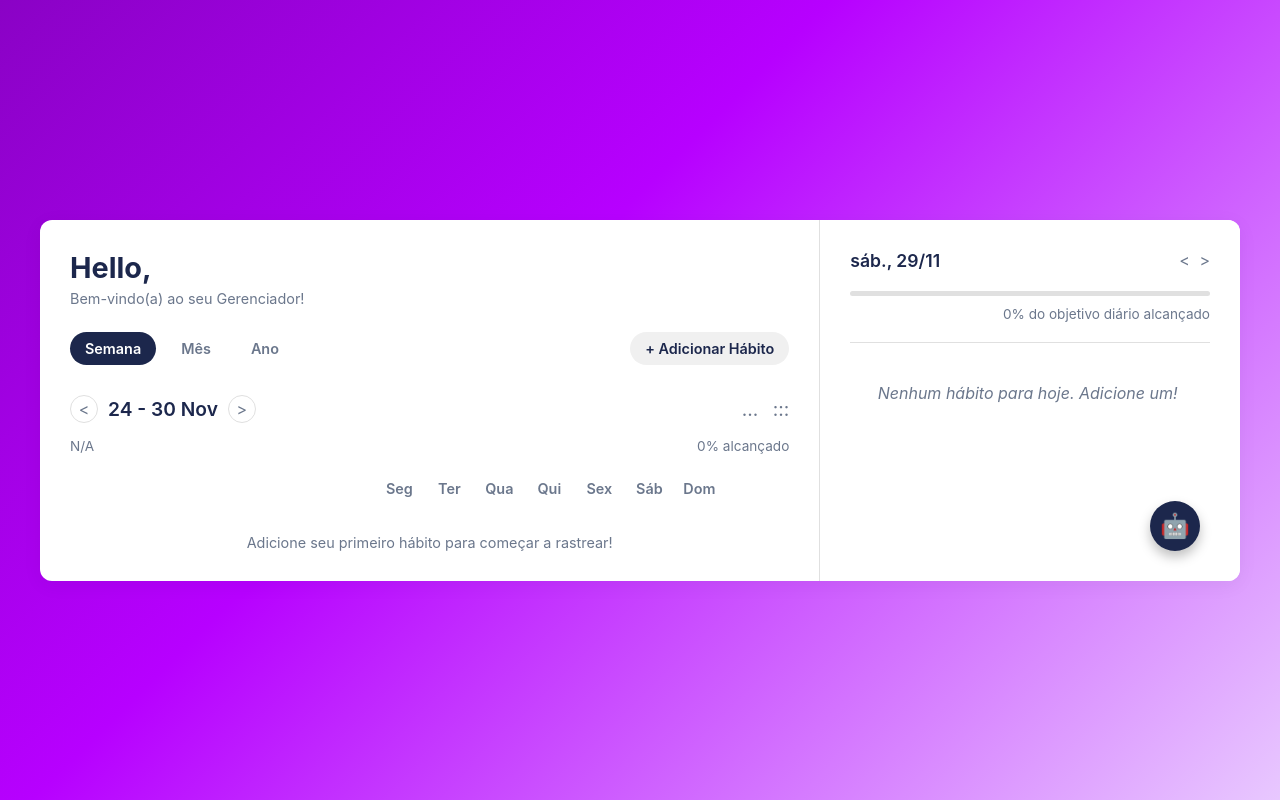
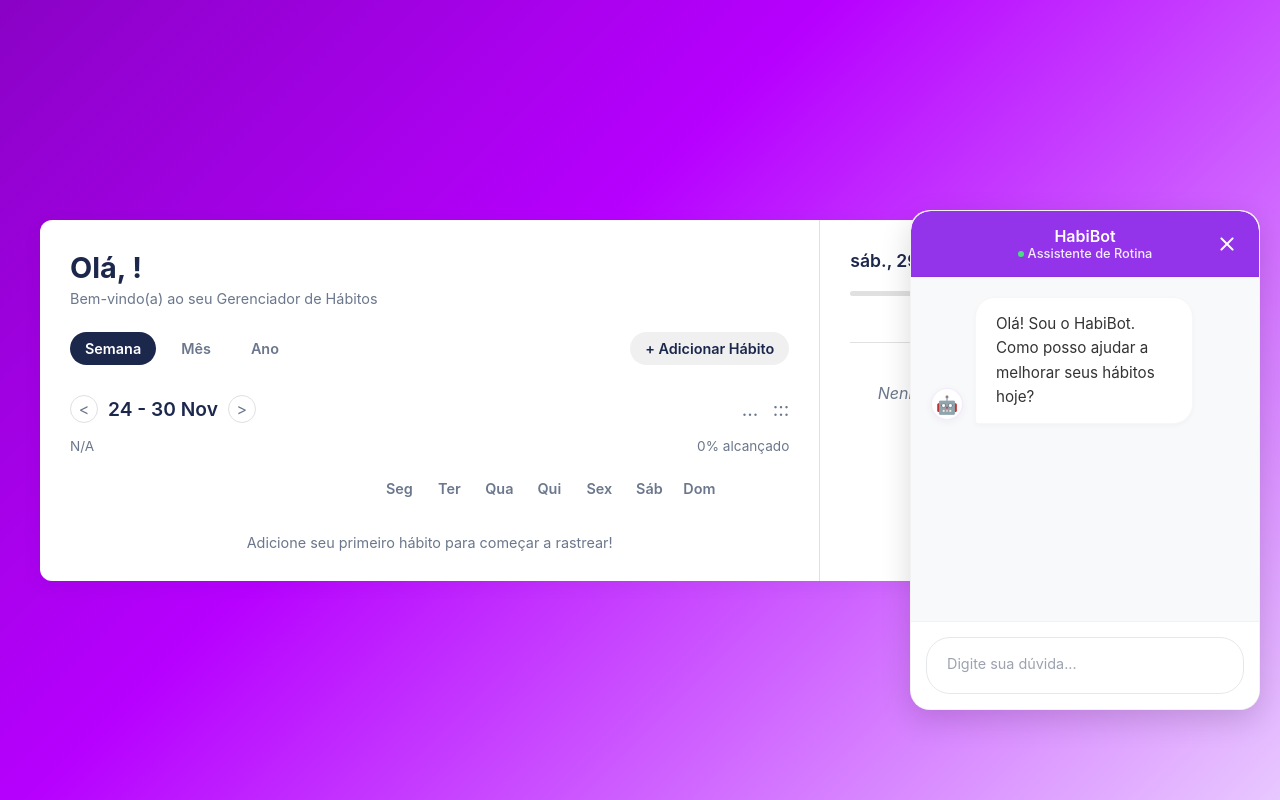
Before and after one commit to Ewerthon330/habit-manager, a plain HTML site: page frontend/pages/home.html in a window 1280 px wide. Both pictures are taken after a click on the button "Assistente de Hábitos". Drawn offline with nearby package versions, Linux system fonts and the light colour scheme.

Commit message:
Atualizado a página inicial e home. Chabot agora como Pop-Up

```diff
--- a/frontend/css/chatbot.css
+++ b/frontend/css/chatbot.css
@@ -1,13 +1,124 @@
 /* src/css/chatbot.css */
 
-body {
-    background: #eef0f5;
+/* src/css/chatbot.css */
+
+/* Popup Container */
+.chatbot-popup {
+    position: fixed;
+    bottom: 90px;
+    right: 20px;
+    width: 350px;
+    height: 500px;
+    background: #fff;
+    border-radius: 20px;
+    box-shadow: 0 10px 30px rgba(0, 0, 0, 0.15);
     display: flex;
     flex-direction: column;
-    height: 100dvh;
-    /* Better mobile support */
     overflow: hidden;
-    font-family: var(--font-main);
+    z-index: 1000;
+    opacity: 0;
+    pointer-events: none;
+    transform: translateY(20px);
+    transition: all 0.3s cubic-bezier(0.4, 0, 0.2, 1);
+    border: 1px solid rgba(0, 0, 0, 0.05);
+}
+
+.chatbot-popup.active {
+    opacity: 1;
+    pointer-events: all;
+    transform: translateY(0);
+}
+
+/* Header Adjustments */
+.chatbot-popup .chat-header {
+    position: relative;
+    padding: 15px;
+    background: var(--primary);
+    color: white;
+    border-radius: 20px 20px 0 0;
+}
+
+.chatbot-popup .bot-text h2 {
+    color: white;
+    font-size: 1rem;
+}
+
+.chatbot-popup .bot-text p {
+    color: rgba(255, 255, 255, 0.9);
+}
+
+.chatbot-popup .bot-text p::before {
+    background: #4ade80;
+}
+
+/* Close Button */
+.close-btn {
+    position: absolute;
+    right: 15px;
+    top: 50%;
+    transform: translateY(-50%);
+    background: transparent;
+    border: none;
+    color: white;
+    cursor: pointer;
+    padding: 5px;
+    border-radius: 50%;
+    display: flex;
+    align-items: center;
+    justify-content: center;
+    transition: background 0.2s;
+}
+
+.close-btn:hover {
+    background: rgba(255, 255, 255, 0.2);
+}
+
+/* Chat Container Adjustments */
+.chatbot-popup .chat-container {
+    padding: 20px;
+    padding-bottom: 110px;
+    /* Space for input */
+    background: #f8f9fa;
+    height: 100%;
+}
+
+/* Input Area Adjustments */
+.chatbot-popup .typing-container {
+    position: absolute;
+    bottom: 0;
+    left: 0;
+    width: 100%;
+    transform: none;
+    padding: 15px;
+    background: white;
+    border-top: 1px solid rgba(0, 0, 0, 0.05);
+}
+
+.chatbot-popup .typing-content {
+    box-shadow: none;
+    border: 1px solid #e5e7eb;
+    padding: 5px;
+}
+
+.chatbot-popup textarea {
+    height: 45px;
+    padding: 10px 40px 10px 15px;
+    font-size: 0.9rem;
+}
+
+/* Mobile Responsiveness */
+@media (max-width: 480px) {
+    .chatbot-popup {
+        width: 100%;
+        height: 100%;
+        bottom: 0;
+        right: 0;
+        border-radius: 0;
+    }
+
+    .chatbot-popup .chat-header {
+        border-radius: 0;
+    }
 }
 
 /* Scrollbar Styling */
@@ -280,7 +391,8 @@ textarea::-webkit-scrollbar {
 #send-btn {
     position: absolute;
     right: 8px;
-    bottom: 8px;
+    top: 50%;
+    transform: translateY(-50%) scale(0.8);
     background: var(--primary);
     color: white;
     border: none;
@@ -294,7 +406,6 @@ textarea::-webkit-scrollbar {
     transition: all 0.3s cubic-bezier(0.4, 0, 0.2, 1);
     visibility: hidden;
     opacity: 0;
-    transform: scale(0.8);
 }
 
 #send-btn span {
@@ -305,13 +416,13 @@ textarea::-webkit-scrollbar {
 
 #send-btn:hover {
     background: var(--primary-dark);
-    transform: scale(1.1);
+    transform: translateY(-50%) scale(1.1);
 }
 
 textarea:valid~#send-btn {
     visibility: visible;
     opacity: 1;
-    transform: scale(1);
+    transform: translateY(-50%) scale(1);
 }
 
 /* Typing Animation */
--- a/frontend/js/chatbot.js
+++ b/frontend/js/chatbot.js
@@ -1,6 +1,9 @@
 const chatInput = document.querySelector("#chat-input");
 const sendButton = document.querySelector("#send-btn");
 const chatContainer = document.querySelector(".chat-container");
+const chatbotPopup = document.querySelector(".chatbot-popup");
+const closeBtn = document.querySelector(".close-btn");
+const chatbotToggler = document.querySelector("#chatbot-toggler");
 
 let userText = null;
 // API Key removida por segurança (agora no backend)
@@ -106,3 +109,16 @@ chatInput.addEventListener("keydown", (e) => {
 });
 
 sendButton.addEventListener("click", handleOutgoingChat);
+
+// Popup Logic
+if (chatbotToggler) {
+    chatbotToggler.addEventListener("click", () => {
+        chatbotPopup.classList.toggle("active");
+    });
+}
+
+if (closeBtn) {
+    closeBtn.addEventListener("click", () => {
+        chatbotPopup.classList.remove("active");
+    });
+}
--- a/frontend/js/home.js
+++ b/frontend/js/home.js
@@ -291,11 +291,11 @@ function checkAndAddNewHabits() {
 // Pequena função para evitar injeção ao inserir nomes em innerHTML
 function escapeHtml(unsafe) {
     return String(unsafe)
-      .replace(/&/g, "&amp;")
-      .replace(/</g, "&lt;")
-      .replace(/>/g, "&gt;")
-      .replace(/"/g, "&quot;")
-      .replace(/'/g, "&#039;");
+        .replace(/&/g, "&amp;")
+        .replace(/</g, "&lt;")
+        .replace(/>/g, "&gt;")
+        .replace(/"/g, "&quot;")
+        .replace(/'/g, "&#039;");
 }
 
 // --- INICIALIZAÇÃO E RENDERIZAÇÃO PRINCIPAL ---
@@ -340,7 +340,7 @@ function safeAttachWeekNavHandlers() {
 
 // --- PRENCHIMENTO DO NOME DO USUÁRIO NO HEADER ---
 function readStoredUser() {
-    const raw = localStorage.getItem("currentUser") ?? sessionStorage.getItem("currentUser");
+    const raw = sessionStorage.getItem("user") ?? localStorage.getItem("user");
     if (!raw) return null;
 
     try {
--- a/frontend/pages/home.html
+++ b/frontend/pages/home.html
@@ -1,17 +1,23 @@
 <!DOCTYPE html>
 <html lang="pt-BR">
+
 <head>
     <meta charset="UTF-8">
     <meta name="viewport" content="width=device-width, initial-scale=1.0">
     <title>Gerenciador de Hábitos - Home</title>
+    <link rel="stylesheet" href="../css/global.css">
     <link rel="stylesheet" href="../css/home.css">
+    <link rel="stylesheet" href="../css/chatbot.css">
+    <link rel="stylesheet"
+        href="https://fonts.googleapis.com/css2?family=Material+Symbols+Rounded:opsz,wght,FILL,GRAD@24,400,0,0" />
 </head>
+
 <body>
     <div class="app-container">
         <div class="main-content">
             <header class="header">
-                <h1>Hello, <span id="userName"></span></h1>
-                <p id="time-to-bedtime">Bem-vindo(a) ao seu Gerenciador!</p>
+                <h1>Olá, <span id="userName"></span>!</h1>
+                <p id="time-to-bedtime">Bem-vindo(a) ao seu Gerenciador de Hábitos</p>
             </header>
 
             <nav class="time-nav">
@@ -19,7 +25,8 @@
                 <button class="nav-button">Mês</button>
                 <button class="nav-button">Ano</button>
 
-                <button class="add-habit-button" onclick="window.location.href='adicionarhabito.html'">+ Adicionar Hábito</button>
+                <button class="add-habit-button" onclick="window.location.href='add-habit.html'">+ Adicionar
+                    Hábito</button>
             </nav>
 
             <div class="week-selector">
@@ -74,14 +81,47 @@
                 <p class="placeholder">Nenhum hábito para hoje. Adicione um!</p>
             </div>
 
-            <button class="chatbot-button" title="Assistente de Hábitos">
+            <button class="chatbot-button" id="chatbot-toggler" title="Assistente de Hábitos">
                 🤖
             </button>
         </div>
     </div>
 
+    <!-- Chatbot Popup -->
+    <div class="chatbot-popup">
+        <header class="chat-header">
+            <div class="header-content">
+                <div class="bot-text">
+                    <h2>HabiBot</h2>
+                    <p>Assistente de Rotina</p>
+                </div>
+            </div>
+            <button class="close-btn material-symbols-rounded">close</button>
+        </header>
+
+        <div class="chat-container">
+            <div class="chat incoming">
+                <div class="chat-content">
+                    <div class="chat-details">
+                        <div class="bot-avatar-small">🤖</div>
+                        <p>Olá! Sou o HabiBot. Como posso ajudar a melhorar seus hábitos hoje?</p>
+                    </div>
+                </div>
+            </div>
+        </div>
+
+        <div class="typing-container">
+            <div class="typing-content">
+                <div class="typing-textarea">
+                    <textarea id="chat-input" placeholder="Digite sua dúvida..." required></textarea>
+                    <button id="send-btn" class="material-symbols-rounded">send</button>
+                </div>
+            </div>
+        </div>
+    </div>
+
     <script src="../js/home.js"></script>
-    <script src="../js/chatbot.js"></script>
+    <script src="../js/chatbot.js" defer></script>
+</body>
 
-</body>
 </html>
```
Also changed, not shown: frontend/index.html (+24 -2 lines), frontend/pages/chatbot.html (deleted, +0 -55 lines).
